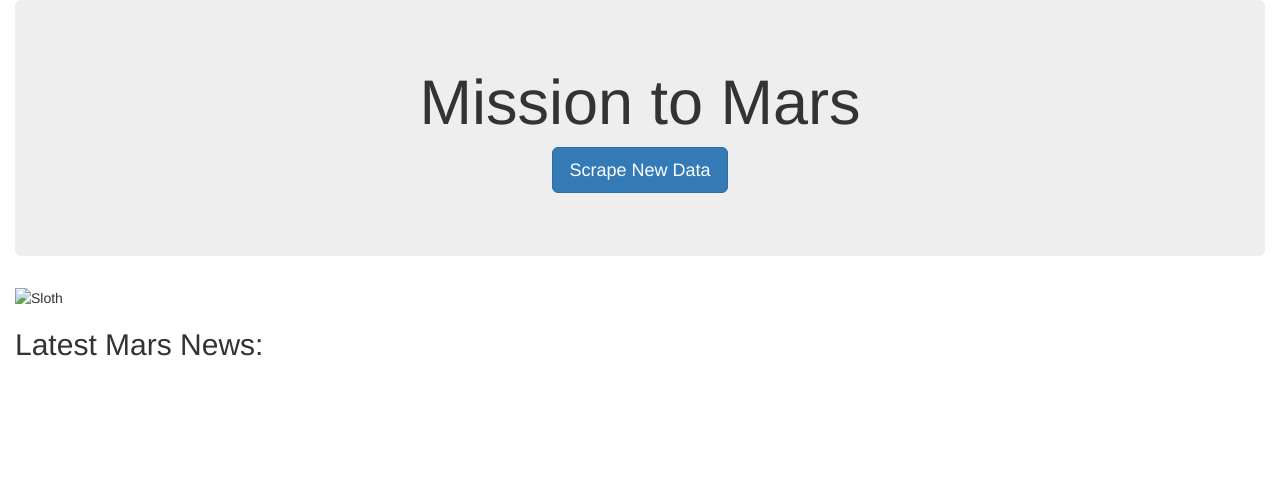
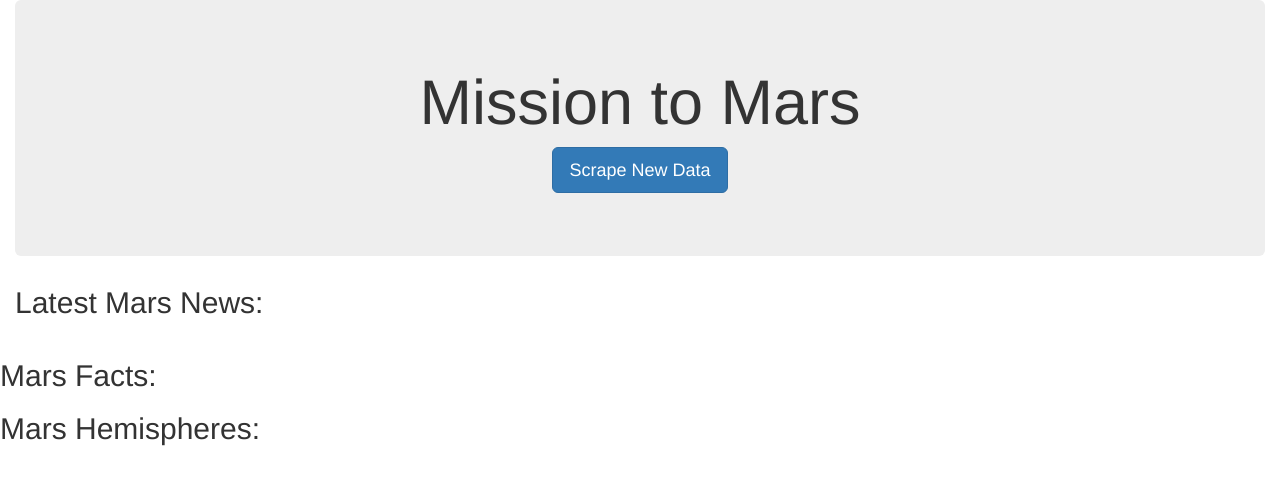
Before and after one commit to AmyWagarCinch/web-scraping-challenge, a Flask app: page / in a window 1280 px wide. Shown: the top 485 px of the page. Run offline with Flask 2, Linux system fonts and the light colour scheme; data that the repository does not hold is empty; some libraries are stand-ins or nearby versions.

Commit message:
mars photos

```diff
--- a/Mission_to_Mars/templates/index.html
+++ b/Mission_to_Mars/templates/index.html
@@ -16,12 +16,27 @@
 
       <p><a class="btn btn-primary btn-lg" href="/scrape" role="button">Scrape New Data</a></p>
     </div>
-    <img src="{{ mars.img_url }}" alt="Sloth">
     <h2>Latest Mars News:</h2>
     <h3>{{ mars.news_title }}</h3>
     <h3>{{ mars.news_paragraph }}</h3>
   </div>
+
   </div>
+<div>
+<h2>Mars Facts:</h2>
+{{ mars.facts | safe }}
+</div>
+
+<div class="image">
+  <h2>Mars Hemispheres:</h2>
+  {% for pic in mars.hemispheres %}
+    <h4>{{pic.title }}</h4>
+    <img src={{ pic.img_url }} alt="Mars Hemispheres" width="500" height="600">
+  {% endfor %}
+
+
+  </div>
+
 </body>
 
 </html>
```
Also changed, not shown: 1 other file.
